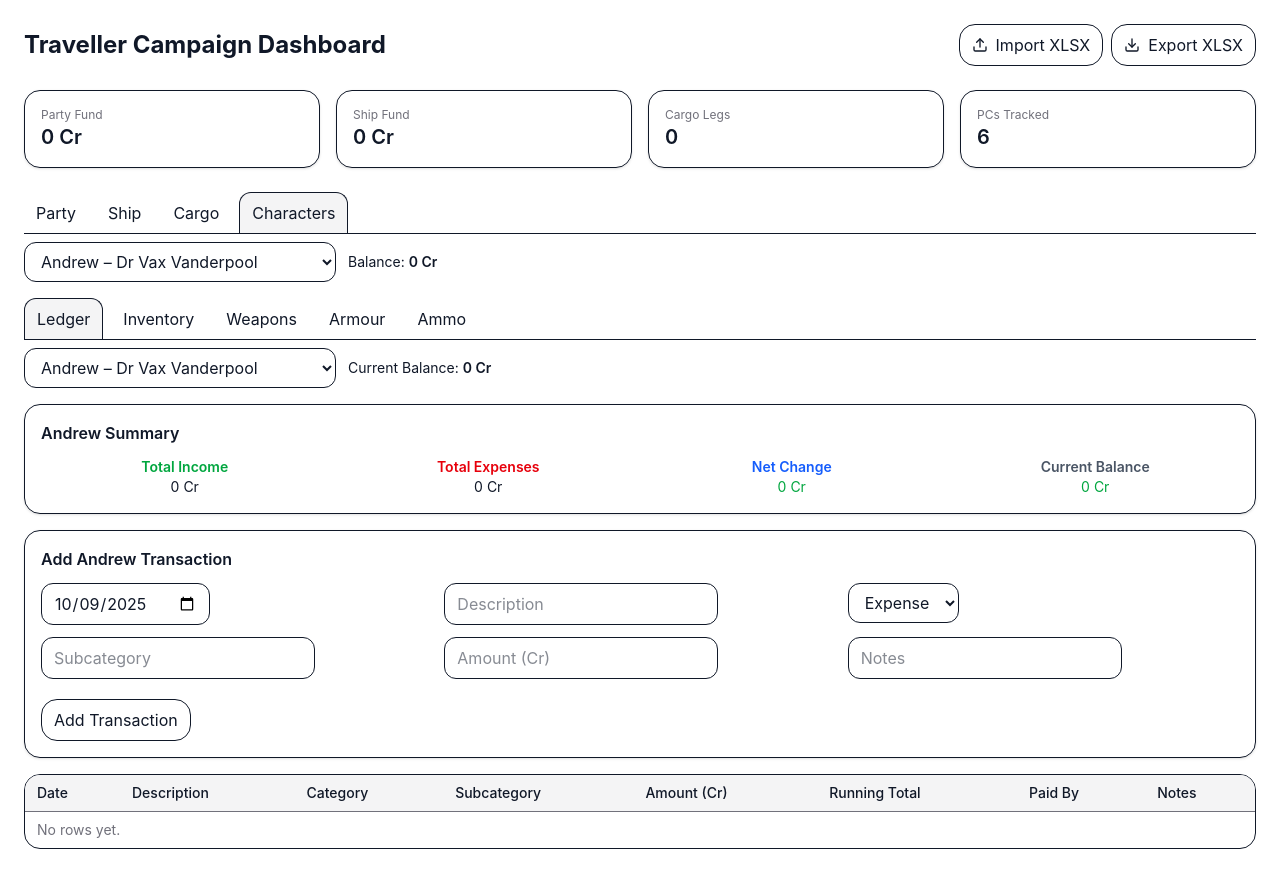
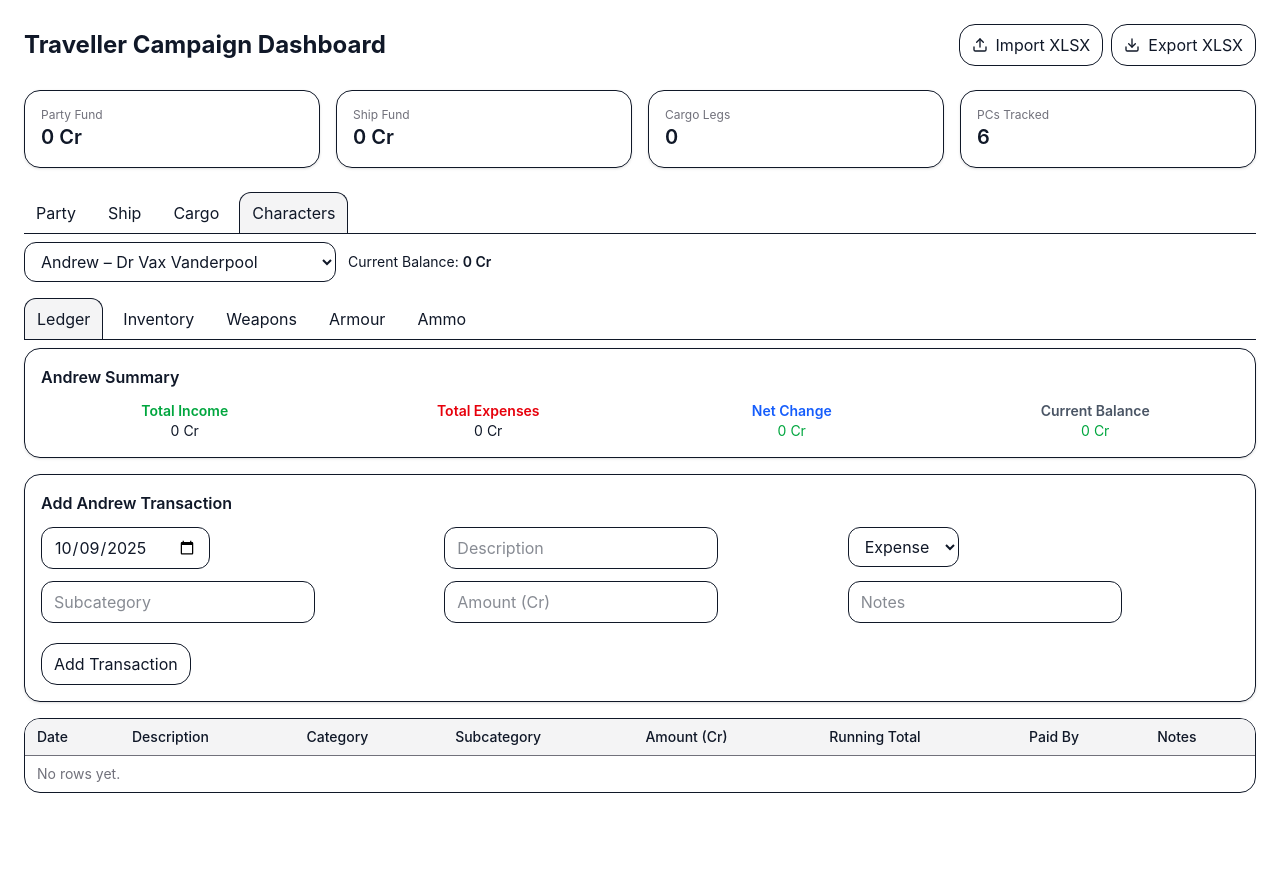
Before and after one commit to tomgus1/traveller-dashboard, a React (Vite) app: page / in a window 1280 px wide. Both pictures are taken after a click on the tab "Characters". After the commit the page ends 817 px from the top, so only its background shows below. Built offline with nearby package versions, Linux system fonts and the light colour scheme.

Commit message:
chore: tidy up character tab with duplicate dropdown menu for selection

```diff
--- a/src/components/CharacterSection.tsx
+++ b/src/components/CharacterSection.tsx
@@ -80,7 +80,7 @@ export default function CharacterSection({
           <span
             aria-label={`Current character balance: ${fmtCr(characterBalance)}`}
           >
-            Balance:{" "}
+            Current Balance:{" "}
             <span className="font-semibold">{fmtCr(characterBalance)}</span>
           </span>
         </div>
@@ -106,11 +106,8 @@ export default function CharacterSection({
       {/* Character Tab Content */}
       {charTab === "ledger" && (
         <Characters
-          pcNames={[...PC_NAMES]}
           pc={selectedPc}
-          onPcChange={onPcChange}
           rows={characterFinance}
-          balance={characterBalance}
           onAdd={(rows) => onUpdateFinance(selectedPc, rows)}
         />
       )}
--- a/src/features/pcs/Characters.tsx
+++ b/src/features/pcs/Characters.tsx
@@ -1,42 +1,19 @@
 import FinanceManager from "../../components/FinanceManager";
-import { fmtCr } from "../../utils/number";
 import type { FinanceRow } from "../../types";
 
 export default function Characters({
-  pcNames,
   pc,
-  onPcChange,
   rows,
   onAdd,
-  balance,
 }: {
-  pcNames: string[];
   pc: string;
-  onPcChange: (name: string) => void;
   rows: FinanceRow[];
   onAdd: (rows: FinanceRow[]) => void;
-  balance: number;
 }) {
   const characterName = pc.split(" – ")[0]; // Extract first name before any " – " separator
 
   return (
     <div className="space-y-4">
-      <div className="flex items-center gap-3">
-        <select
-          className="select"
-          value={pc}
-          onChange={(e) => onPcChange(e.target.value)}
-        >
-          {pcNames.map((n) => (
-            <option key={n}>{n}</option>
-          ))}
-        </select>
-        <div className="text-sm">
-          Current Balance:{" "}
-          <span className="font-semibold">{fmtCr(balance || 0)}</span>
-        </div>
-      </div>
-
       <FinanceManager
         title={characterName}
         rows={rows}
```
Also changed, not shown: 1 other file (tests, documents, lock files or other folders).
